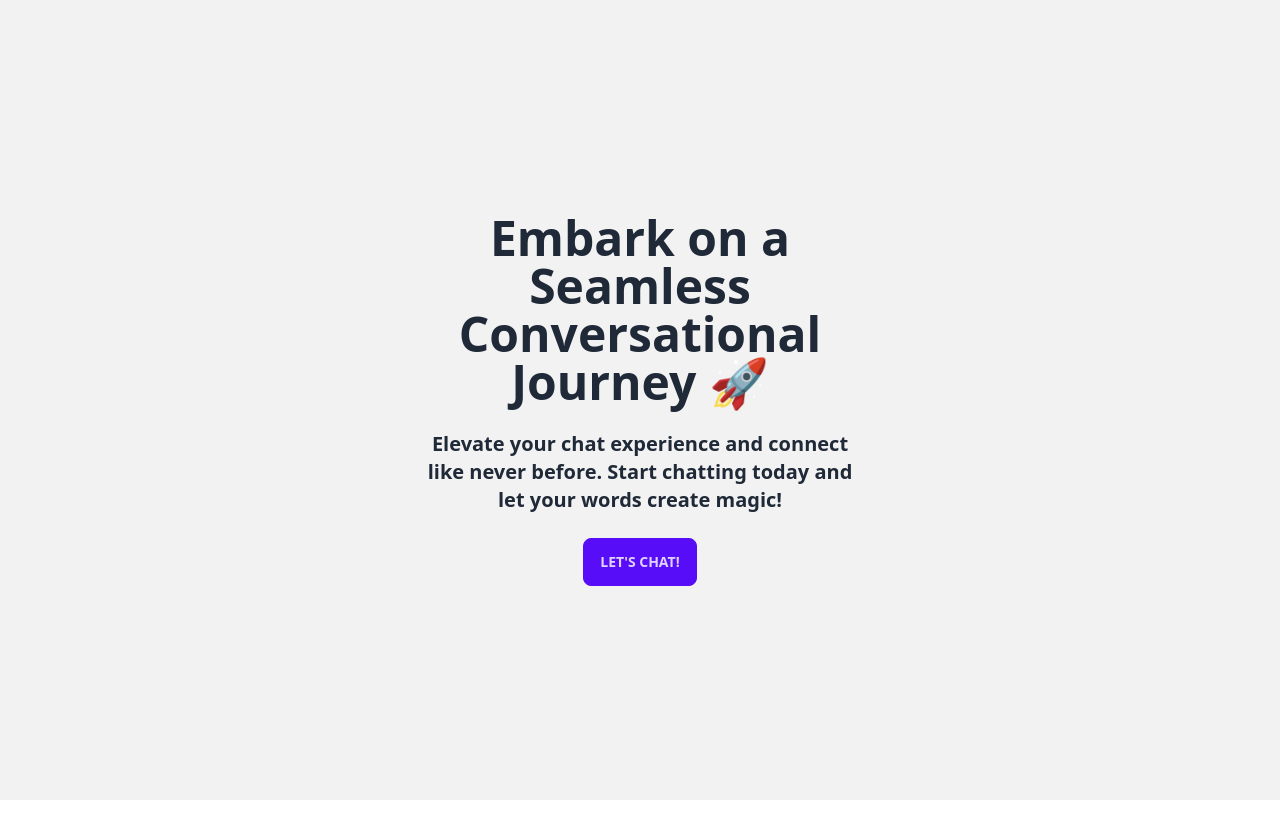
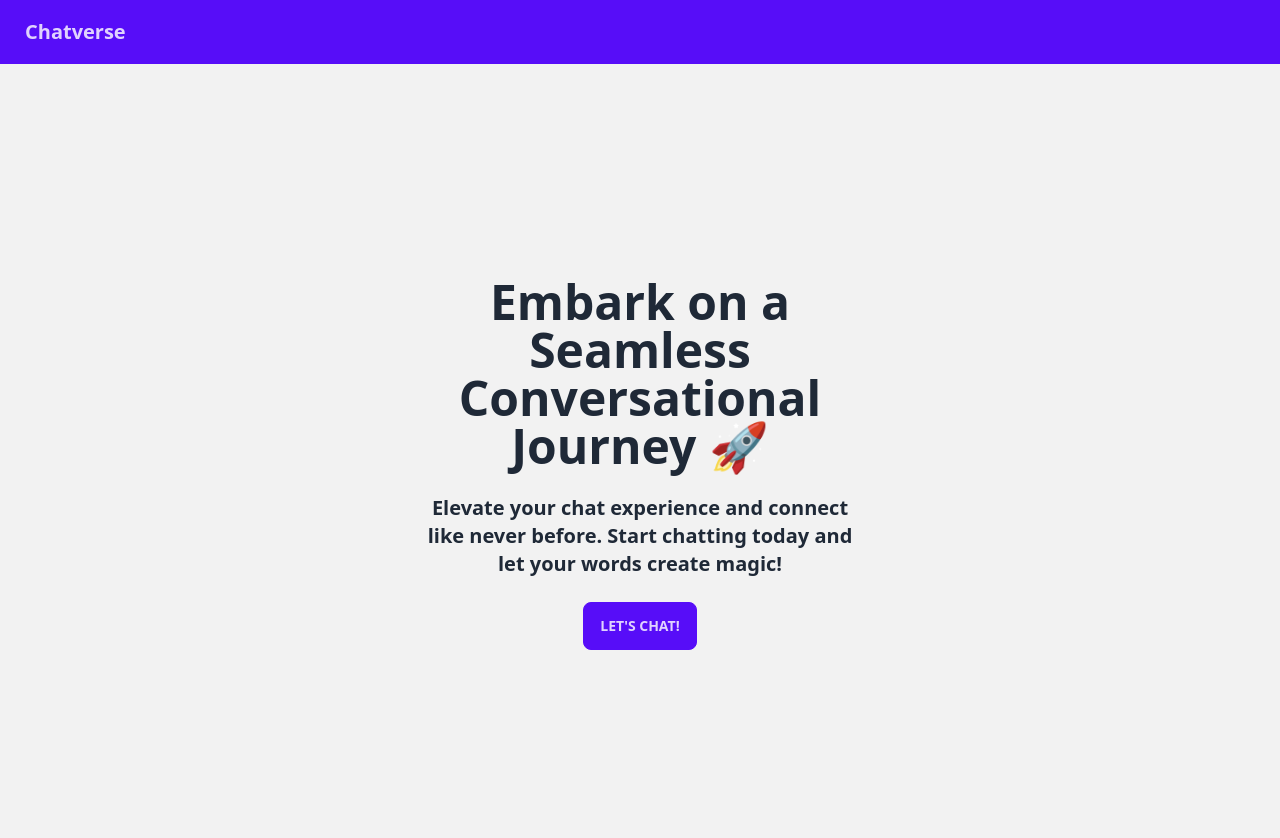
Before and after one commit to nesathanozturk/chat-verse, a React (Vite) app: page / in a window 1280 px wide. Shown: the top 838 px of the page. Before the commit the page ends 800 px from the top, so only its background shows below. Built offline with nearby package versions, Linux system fonts and the light colour scheme.

Commit message:
feat: created navbar

```diff
--- a/src/App.jsx
+++ b/src/App.jsx
@@ -1,8 +1,10 @@
+import Navbar from "./components/navbar";
 import Login from "./pages/login";
 
 const App = () => {
   return (
     <>
+      <Navbar />
       <Login />
     </>
   );
--- /dev/null
+++ b/src/components/navbar/index.jsx
@@ -0,0 +1,9 @@
+const Navbar = () => {
+  return (
+    <nav className="navbar bg-primary text-primary-content">
+      <a className="btn btn-ghost normal-case text-xl">Chatverse</a>
+    </nav>
+  );
+};
+
+export default Navbar;
```
